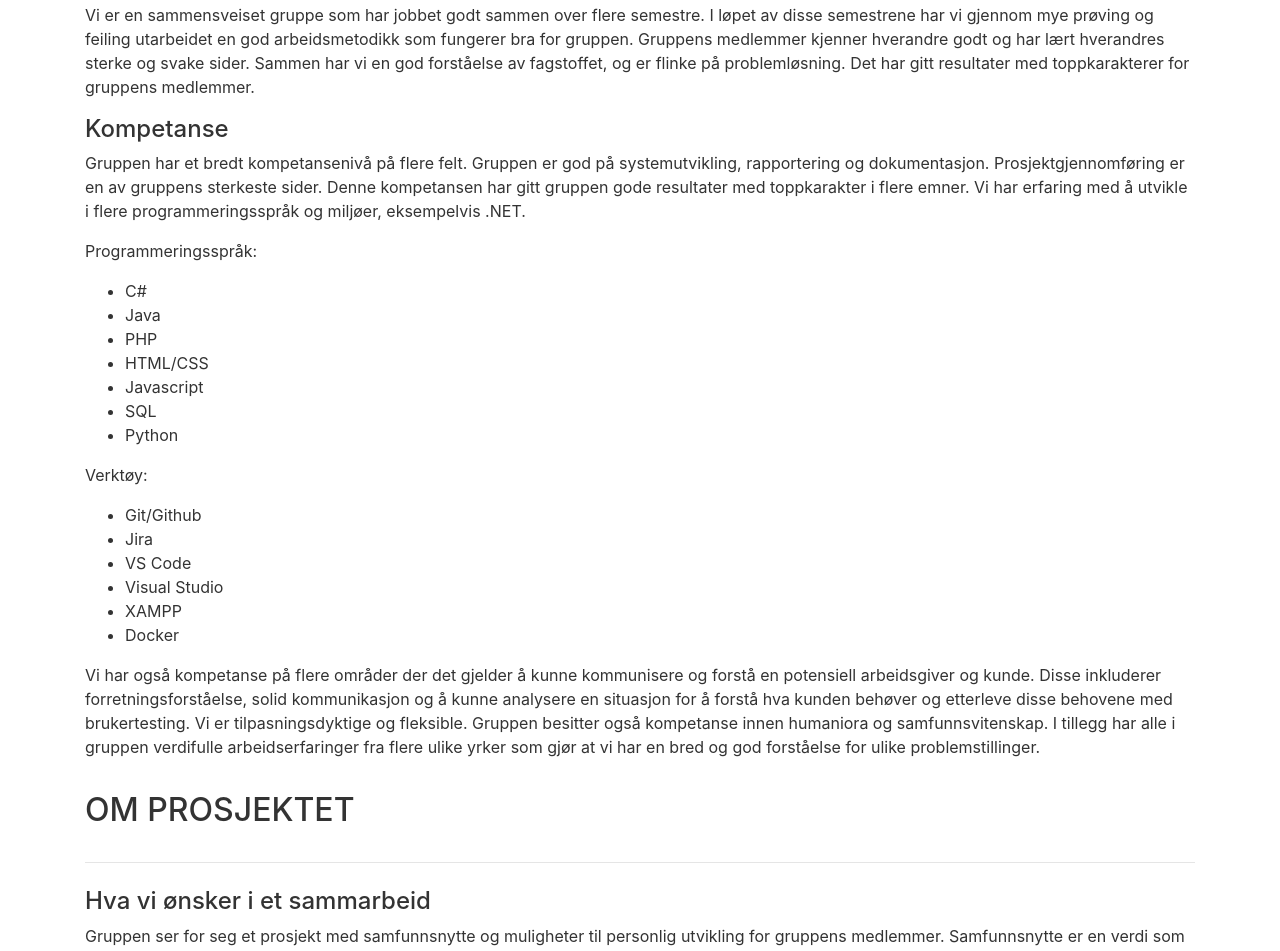
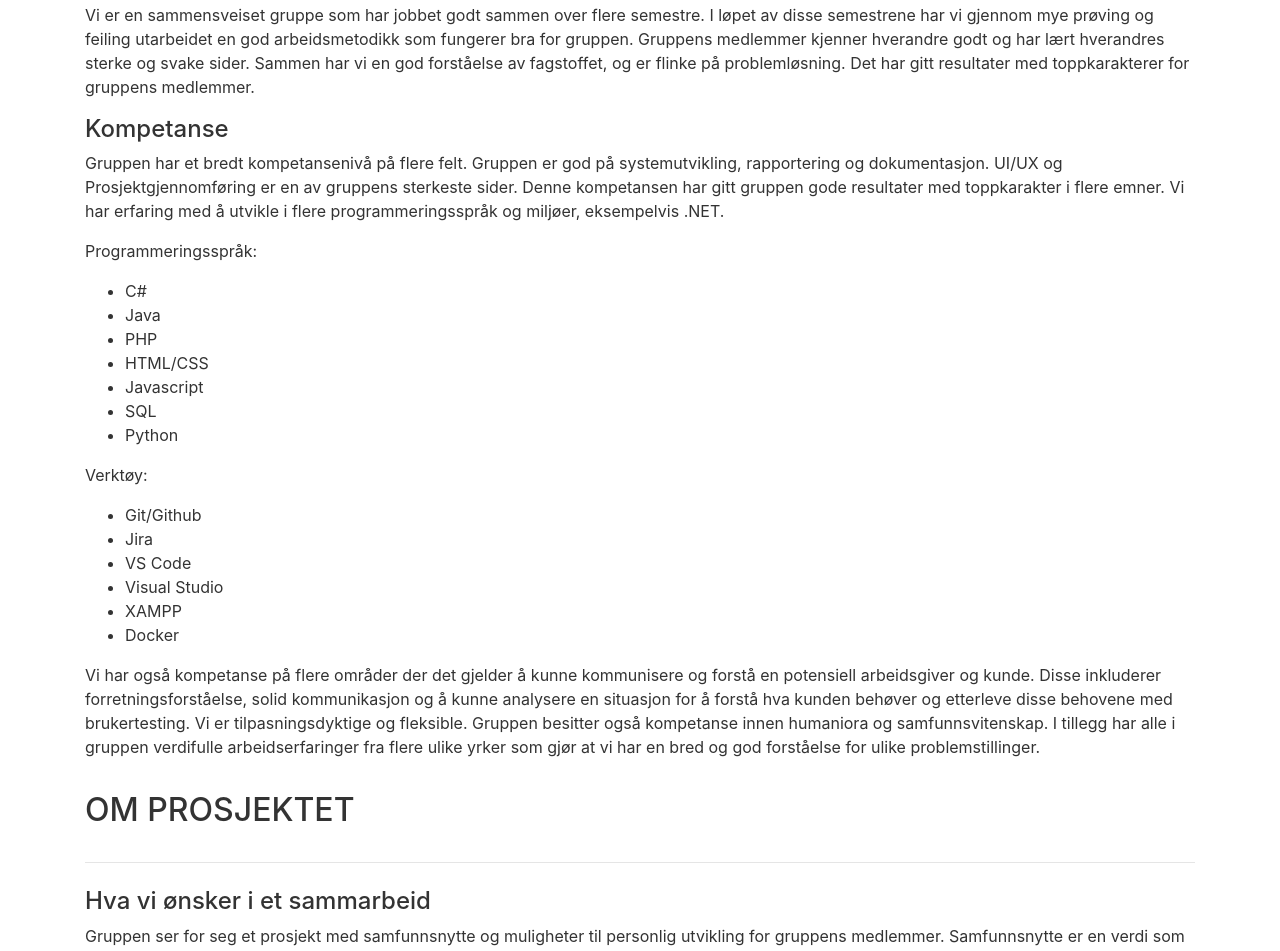
Before and after one commit to Gruppe7IS310/gruppe7is310.github.io, a plain HTML site: page index.html in a window 1280 px wide. Shown: the part 1491-2442 px from the top of the page. Drawn offline with nearby package versions, Linux system fonts and the light colour scheme.

Commit message:
Update index.html

```diff
--- a/index.html
+++ b/index.html
@@ -157,7 +157,7 @@ Jeg er en 20 år gammel student som gjennom bachelorstudiet mitt har utviklet st
 
     </p>
     <h4 class="display-10">Kompetanse</h4>
-    <p>Gruppen har et bredt kompetansenivå på flere felt. Gruppen er god på systemutvikling, rapportering og dokumentasjon. Prosjektgjennomføring er en av gruppens sterkeste sider. Denne kompetansen har gitt  gruppen gode resultater med toppkarakter i flere emner. Vi har erfaring med å utvikle i flere programmeringsspråk og miljøer, eksempelvis .NET.
+    <p>Gruppen har et bredt kompetansenivå på flere felt. Gruppen er god på systemutvikling, rapportering og dokumentasjon. UI/UX og Prosjektgjennomføring er en av gruppens sterkeste sider. Denne kompetansen har gitt  gruppen gode resultater med toppkarakter i flere emner. Vi har erfaring med å utvikle i flere programmeringsspråk og miljøer, eksempelvis .NET.
       <p>Programmeringsspråk: </p>
       <ul>
         <li>C#</li>
```
